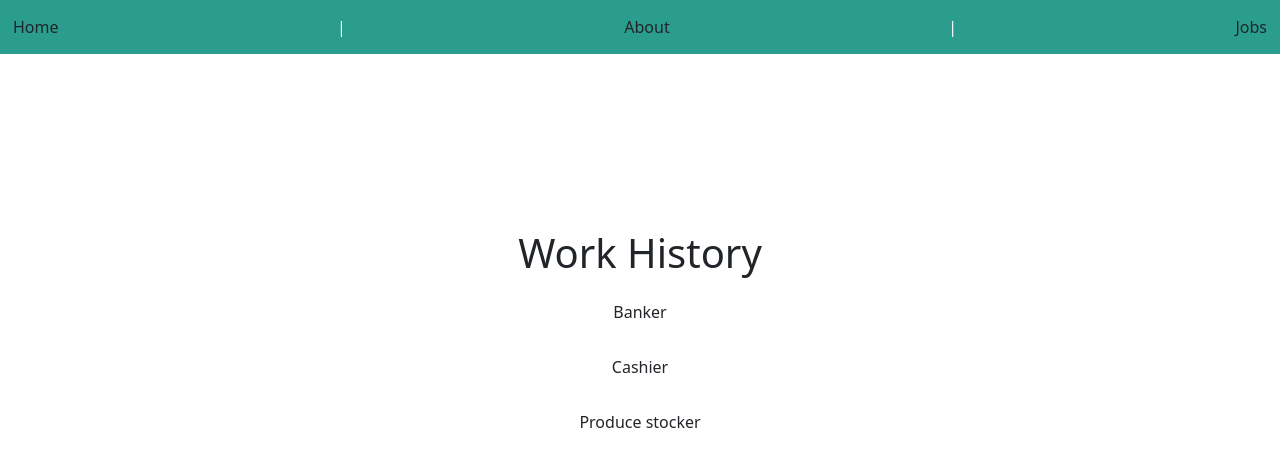
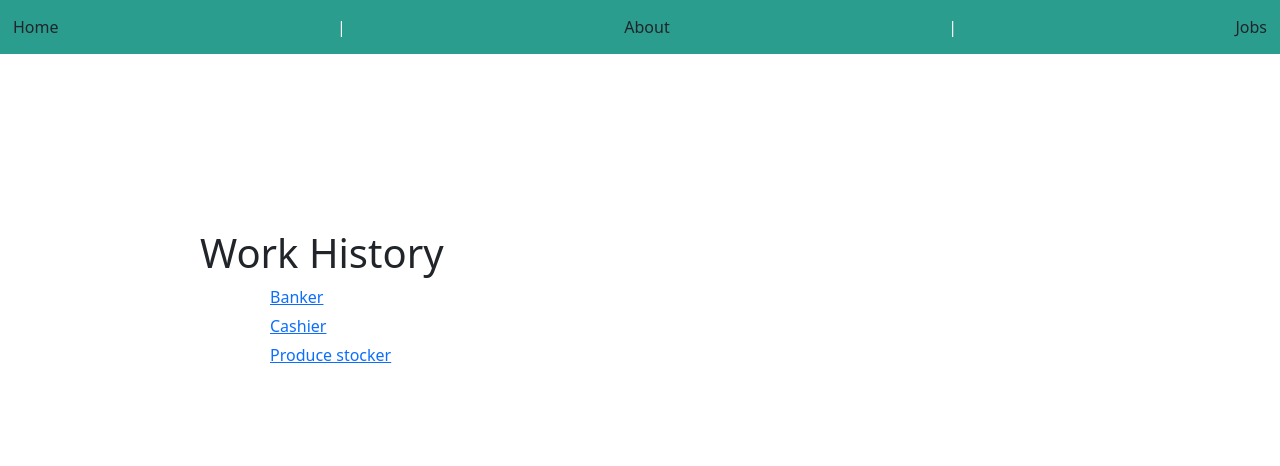
Before and after one commit to 17oogway04/Mid-term-Project-Angular, an Angular app: page /jobs in a window 1280 px wide. Shown: the top 466 px of the page. Built offline with nearby package versions, Linux system fonts and the light colour scheme.

Commit message:
worked towards the getJob method, able to make titles link

```diff
--- a/src/app/app-routing.module.ts
+++ b/src/app/app-routing.module.ts
@@ -3,12 +3,16 @@ import { RouterModule, Routes } from '@angular/router';
 import { HomeComponent } from './components/home/home.component';
 import { AboutComponent } from './components/about/about.component';
 import { JobsComponent } from './components/jobs/jobs.component';
+import { NotfoundComponent } from './components/notfound/notfound.component';
+import { JobDetailsComponent } from './components/job-details/job-details.component';
 
 const routes: Routes = [
   { path:"", redirectTo: "home", pathMatch: "full" },
   { path: "home", component: HomeComponent },
   { path: "about", component: AboutComponent },
-  { path: "jobs", component: JobsComponent }
+  { path: "jobs", component: JobsComponent },
+  { path: "jobs/:jobId", component: JobDetailsComponent },
+  { path: "**", component: NotfoundComponent }
 ];
 
 @NgModule({
--- a/src/app/app.module.ts
+++ b/src/app/app.module.ts
@@ -7,6 +7,7 @@ import { HomeComponent } from './components/home/home.component';
 import { AboutComponent } from './components/about/about.component';
 import { JobsComponent } from './components/jobs/jobs.component';
 import { JobDetailsComponent } from './components/job-details/job-details.component';
+import { NotfoundComponent } from './components/notfound/notfound.component';
 
 @NgModule({
   declarations: [
@@ -14,7 +15,8 @@ import { JobDetailsComponent } from './components/job-details/job-details.compon
     HomeComponent,
     AboutComponent,
     JobsComponent,
-    JobDetailsComponent
+    JobDetailsComponent,
+    NotfoundComponent
   ],
   imports: [
     BrowserModule,
--- a/src/app/components/job-details/job-details.component.html
+++ b/src/app/components/job-details/job-details.component.html
@@ -1 +1,4 @@
-<p>job-details works!</p>
+<h1>Job | {{currentJobID}}</h1>
+<p>{{currentJob}}</p>
+
+<a [routerLink] = "['/jobs']">Back</a>
--- a/src/app/components/job-details/job-details.component.ts
+++ b/src/app/components/job-details/job-details.component.ts
@@ -1,4 +1,6 @@
 import { Component } from '@angular/core';
+import { ActivatedRoute } from '@angular/router';
+import { JobServiceService } from 'src/app/job-service.service';
 
 @Component({
   selector: 'app-job-details',
@@ -6,5 +8,16 @@ import { Component } from '@angular/core';
   styleUrls: ['./job-details.component.css']
 })
 export class JobDetailsComponent {
+currentJobID: number = 0;
+currentJob: string = '';
+
+constructor(private jobService: JobServiceService, private actRoute: ActivatedRoute){}
+
+ngOnInit(): void{
+  this.currentJobID = parseInt(this.actRoute.snapshot.paramMap.get("jobId") ?? "");
+  this.jobService.getJob(this.currentJobID).subscribe(foundJob => {
+    this.currentJob = foundJob;
+  })
+}
 
 }
--- a/src/app/components/jobs/jobs.component.css
+++ b/src/app/components/jobs/jobs.component.css
@@ -1,11 +1,10 @@
 h1{
-    text-align: center;
+    text-align: left;
     padding-top: 175px;
+    padding-left: 200px;
 }
-.jobtitles{
-    text-align: center;
+ul{
+    text-align: left;
+    padding-left: 130px;
+    margin: 5px;
 }
-
-p{
-    padding-top: 15px;
-}
--- a/src/app/components/jobs/jobs.component.html
+++ b/src/app/components/jobs/jobs.component.html
@@ -1,4 +1,12 @@
-<h1>{{title}}</h1>
+<!-- <h1>{{title}}</h1>
 <div *ngFor="let j of jobList" class="jobtitles">
     <p>{{j.title}}</p>
-</div>
+</div> -->
+
+
+<h1>{{title}}</h1>
+<ul>
+    <ul *ngFor="let j of jobList">
+        <a [routerLink] = "['/jobs', j.title]">{{j.title}}</a>
+    </ul>
+</ul>
--- /dev/null
+++ b/src/app/components/notfound/notfound.component.html
@@ -0,0 +1,9 @@
+<div>
+    <h1>
+      Oops!</h1>
+    <h2>
+      404 Not Found</h2>
+    <div>
+      Sorry, Requested route does not exist!
+    </div>
+  </div>
--- a/src/app/job-service.service.ts
+++ b/src/app/job-service.service.ts
@@ -35,5 +35,14 @@ export class JobServiceService {
     return of (this.listOfJobs)
   }
 
-
+  getJob(id: number): Observable<any>
+    {
+      let idNumber: number = 0;
+      this.listOfJobs.forEach(n =>{
+        if(n.id === id){
+          idNumber = n.id;
+        }
+      });
+      return of(idNumber);
+    }
 }
```
Also changed, not shown: src/app/components/notfound/notfound.component.ts (added, +10 -0 lines), src/app/components/notfound/notfound.component.css (added), 1 other file (tests, documents, lock files or other folders).
